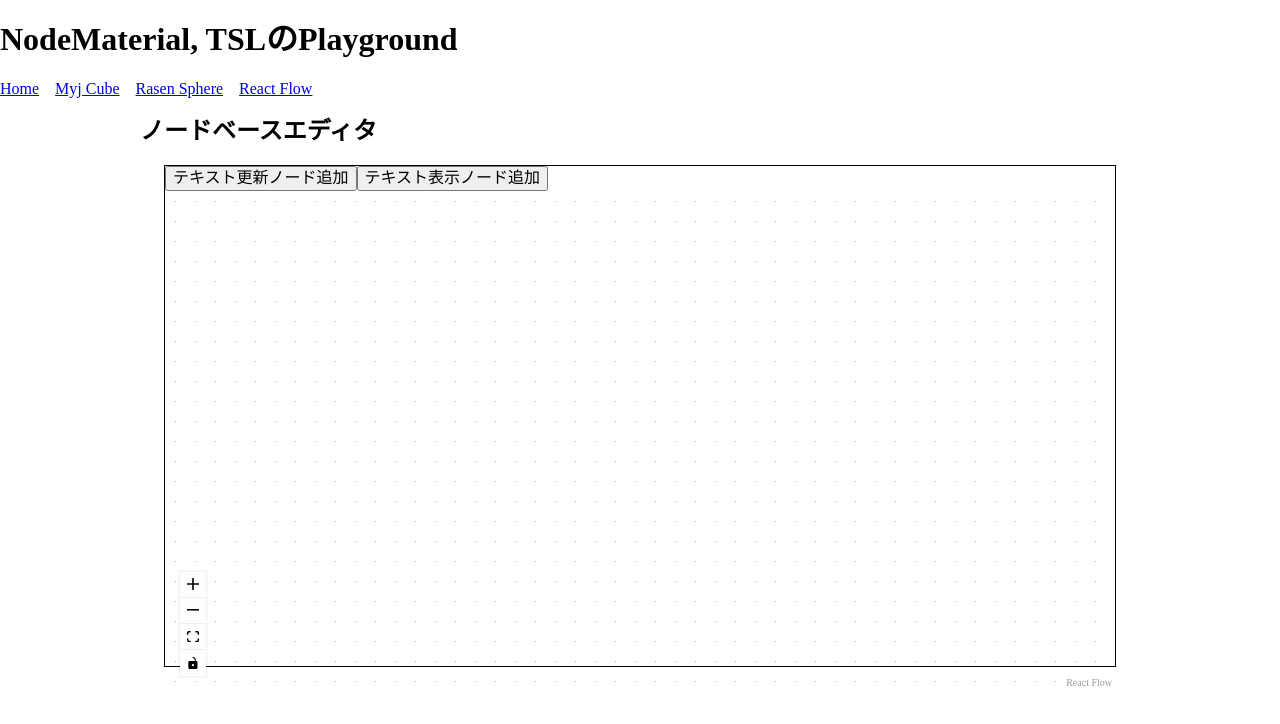
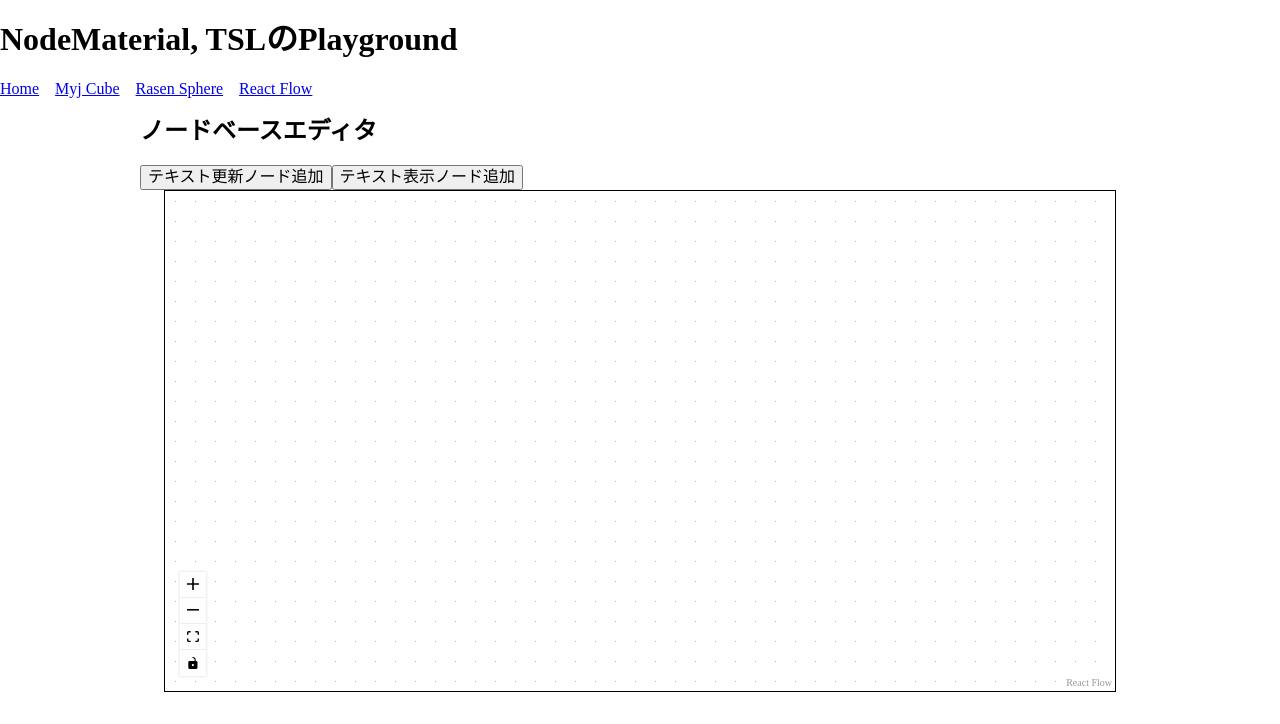
Before and after one commit to Somahc/tsl-test, a React (Vite) app: page /react-flow in a window 1280 px wide. Shown: the top 724 px of the page. Built offline with nearby package versions, Linux system fonts and the light colour scheme.

Commit message:
ボタンの位置修正

```diff
--- a/src/routes/react-flow/ReactFlowCanvas.tsx
+++ b/src/routes/react-flow/ReactFlowCanvas.tsx
@@ -81,9 +81,9 @@ export default function ReactFlowCanvas() {
   console.log("edges", edges);
   return (
     <>
+      <button onClick={addUpdaterNode}>テキスト更新ノード追加</button>
+      <button onClick={addDisplayNode}>テキスト表示ノード追加</button>
       <div className={style.editorContainer}>
-        <button onClick={addUpdaterNode}>テキスト更新ノード追加</button>
-        <button onClick={addDisplayNode}>テキスト表示ノード追加</button>
         <ReactFlow
           nodes={nodes}
           edges={edges}
```
